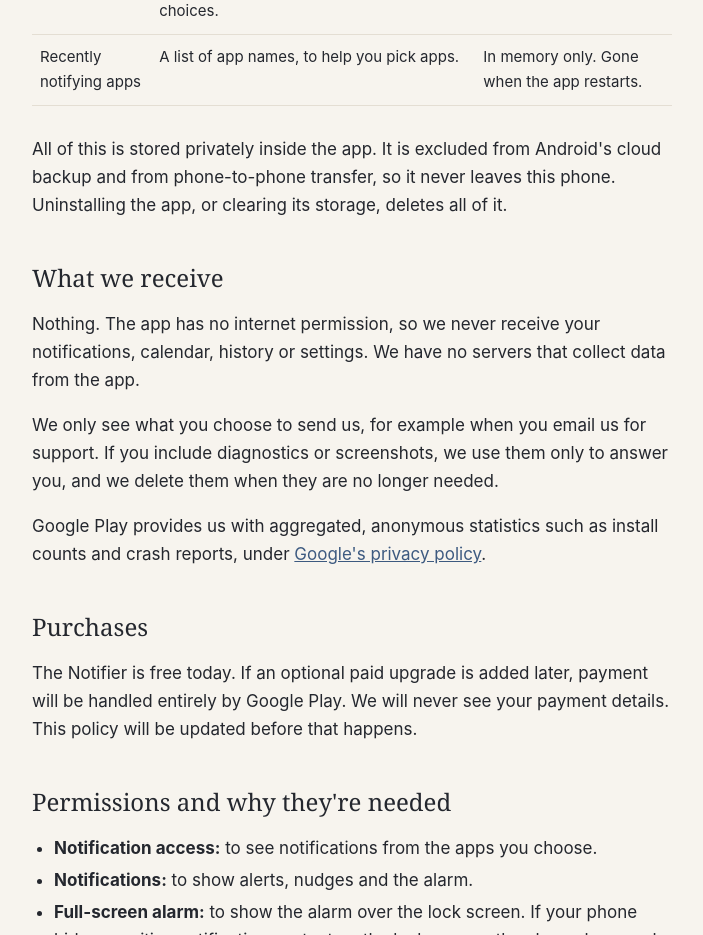
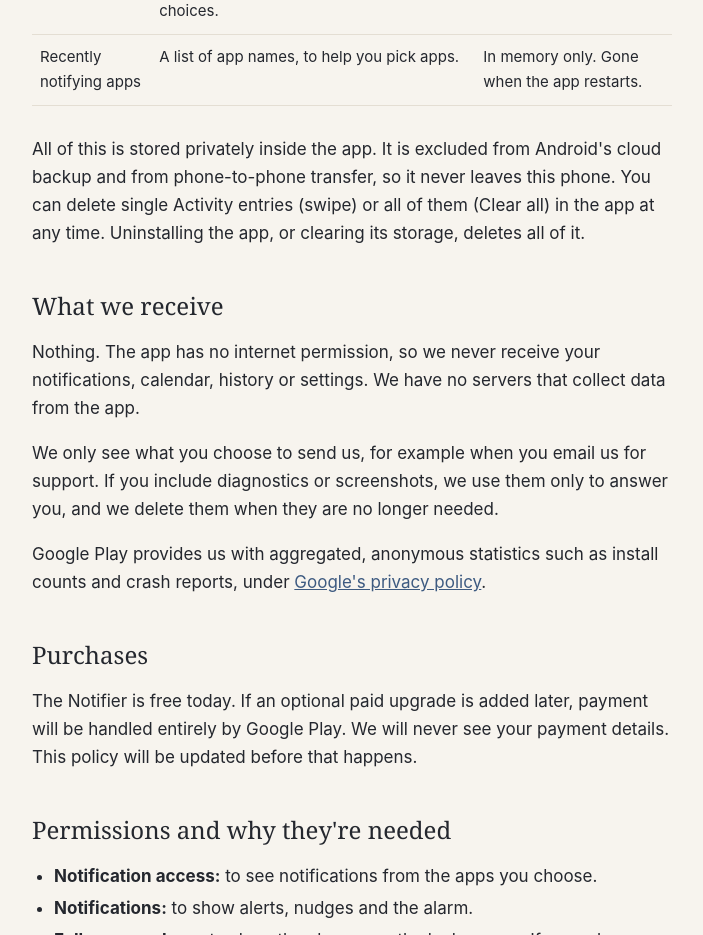
Before and after one commit to whileyourest/whileyourest.github.io, a plain HTML site: page notifier/privacy/index.html in a window 1280 px wide. Shown: the part 1500-2435 px from the top of the page, without its empty margins (288-991 px from the left). Drawn offline with Linux system fonts and the light colour scheme.

Commit message:
Privacy policy: users can delete Activity history in the app
Co-Authored-By: Claude Opus 5.5 <noreply@anthropic.com>

```diff
--- a/notifier/privacy/index.html
+++ b/notifier/privacy/index.html
@@ -44,7 +44,7 @@
       <tr><td>Your alerts and settings</td><td>The apps you chose, alert style, alert hours, sound settings and calendar choices.</td><td>Until you change them or uninstall the app.</td></tr>
       <tr><td>Recently notifying apps</td><td>A list of app names, to help you pick apps.</td><td>In memory only. Gone when the app restarts.</td></tr>
     </table></div>
-    <p>All of this is stored privately inside the app. It is excluded from Android's cloud backup and from phone-to-phone transfer, so it never leaves this phone. Uninstalling the app, or clearing its storage, deletes all of it.</p>
+    <p>All of this is stored privately inside the app. It is excluded from Android's cloud backup and from phone-to-phone transfer, so it never leaves this phone. You can delete single Activity entries (swipe) or all of them (Clear all) in the app at any time. Uninstalling the app, or clearing its storage, deletes all of it.</p>
 
     <h2>What we receive</h2>
     <p>Nothing. The app has no internet permission, so we never receive your notifications, calendar, history or settings. We have no servers that collect data from the app.</p>
```
